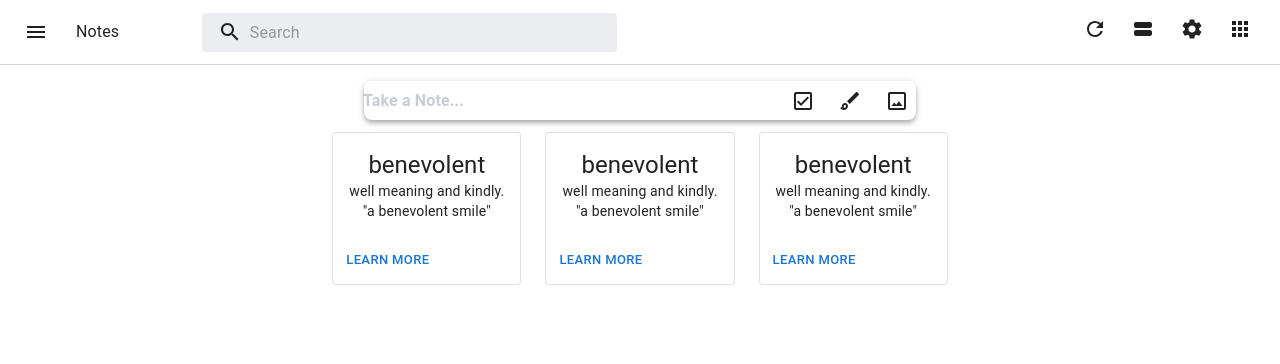
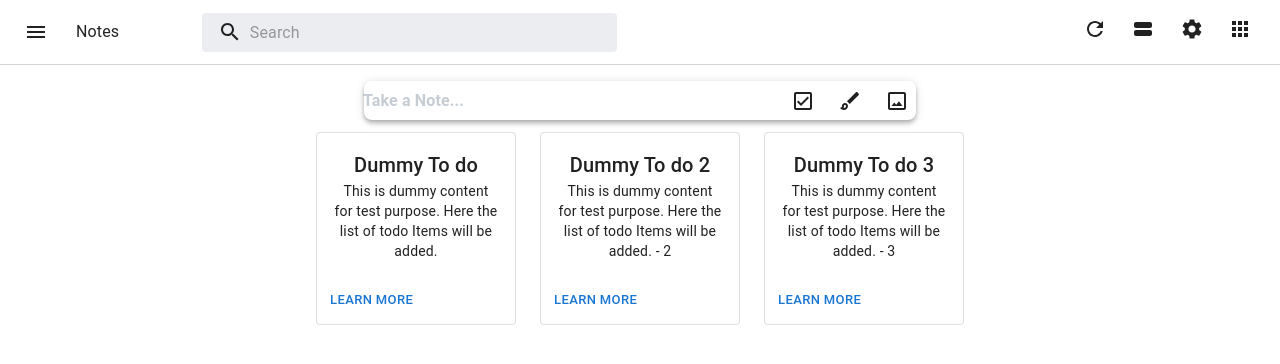
Before and after one commit to CandleCoder/material_ui_todo_react, a React (Create React App) app: page / in a window 1280 px wide. Shown: the top 364 px of the page. Built offline with nearby package versions, Linux system fonts and the light colour scheme.

Commit message:
Adding changes for Content Page

```diff
--- a/src/Components/NotePaperComponent.js
+++ b/src/Components/NotePaperComponent.js
@@ -19,13 +19,12 @@ export default function NotePaperComponent() {
 						}}
 					>
 						<CardContent>
-							<Typography variant="h5" component="div">
-								benevolent
+							<Typography variant="h6" component="div">
+								{v.title}
 							</Typography>
 							<Typography variant="body2">
-								well meaning and kindly.
+								{v.Content}
 								<br />
-								{'"a benevolent smile"'}
 							</Typography>
 						</CardContent>
 						<CardActions>
```
